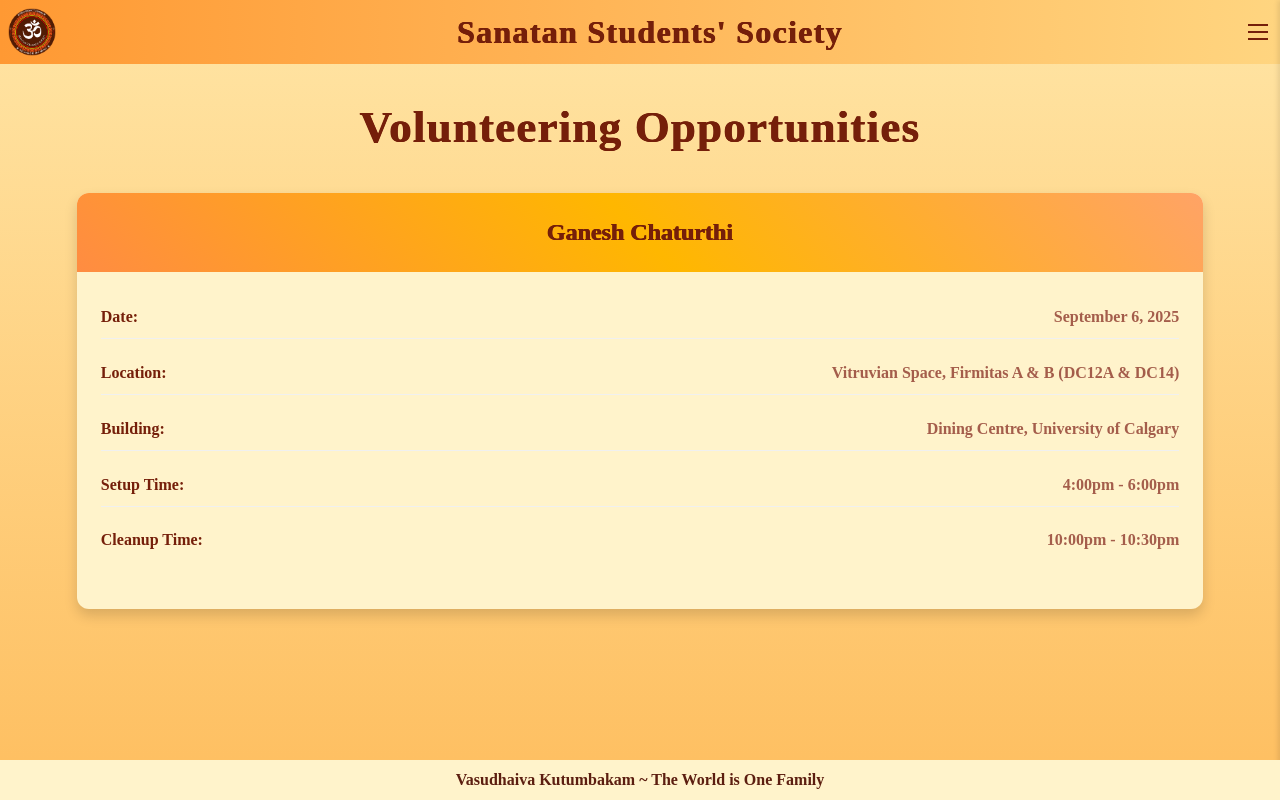
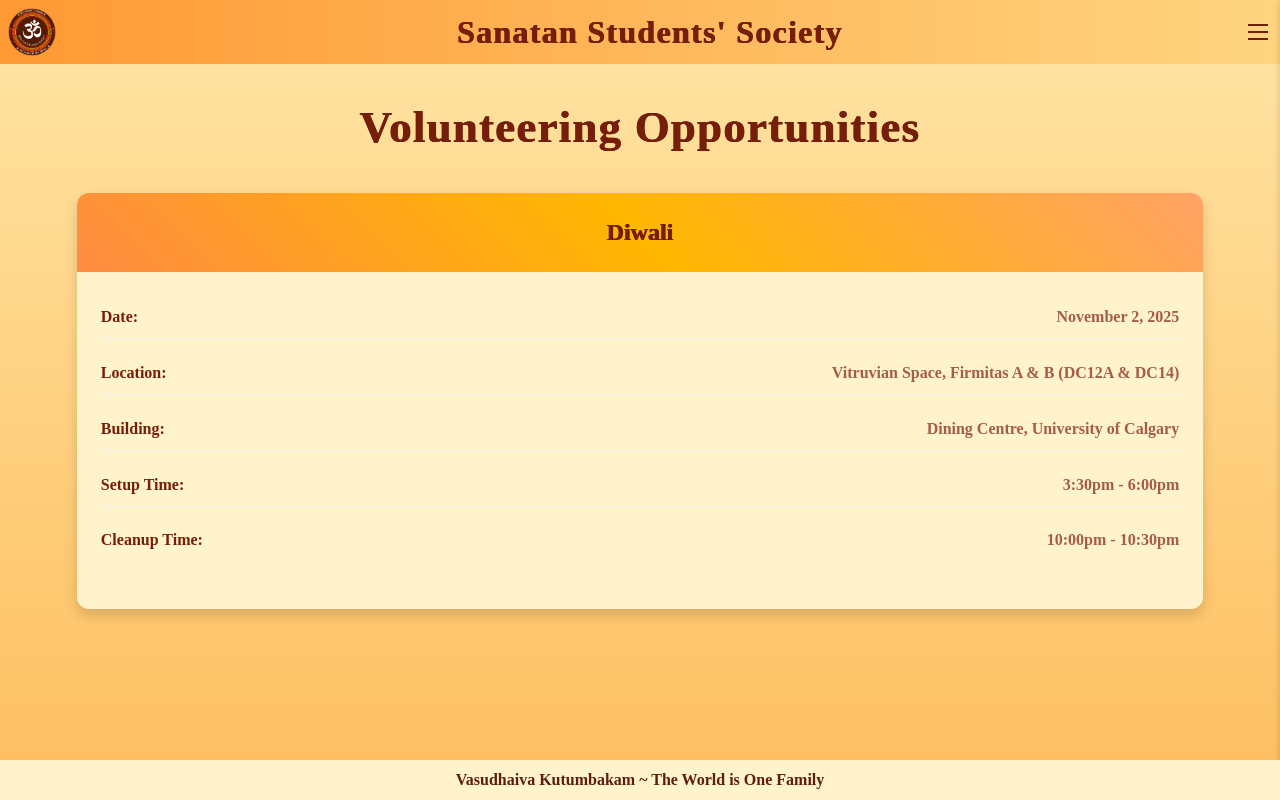
Before and after one commit to shivanshiv/Sanatan-Students-Society-Website, a React (Create React App) app: page /volunteering in a window 1280 px wide. Built offline with nearby package versions, Linux system fonts and the light colour scheme.

Commit message:
Updated diwali info

```diff
--- a/src/data/events.js
+++ b/src/data/events.js
@@ -2,6 +2,7 @@ import ganeshChaturthi_SSS_ISC from '../data/ganesh_chaturthi_sss_isc.ics';
 import ganeshChaturthi_SSS from '../data/ganesh_chaturthi_sss.ics';
 import biweeklyKirtans from '../data/biweeklyKirtans.ics';
 import navratriDurgaPuja from '../data/navratri_durgaPooja.ics';
+import diwali_sss from '../data/diwali_sss.ics';
 
 const events = [
     {
@@ -42,6 +43,14 @@ const events = [
         description: "Navratri and Durga is a Hindu festival celebrating the victory of good over evil. We will celebrate it by doing Pooja, Kirtan, Aarti, Performances, Dance, Music and Prasadam.",
         registration: "Free entry, will post the registration link soon :)",
         icsFile: navratriDurgaPuja
+    },
+    {
+        eventName: "Diwali (SSS)",
+        date: "November 2, 2025",
+        time: "6:00pm to 10:30pm",
+        location: "Vitruvian Space, Dining Centre Firmitas A & B (DC12A & DC14), University of Calgary",
+        description: "Join us in celebrating Diwali, the festival of lights that symbolizes the triumph of good over evil and light over darkness, with an evening of pooja, kirtan, aarti, and vibrant performances that bring our community together in joy and devotion.",
+        icsFile: diwali_sss
     }
 
 ];
--- a/src/data/volunteerinfo.js
+++ b/src/data/volunteerinfo.js
@@ -1,10 +1,10 @@
 const volunteerinfo = [
     {
-        volunteerEvent: "Ganesh Chaturthi",
-        date: "September 6, 2025",
+        volunteerEvent: "Diwali",
+        date: "November 2, 2025",
         roomSpace: "Vitruvian Space, Firmitas A & B (DC12A & DC14)",
         building: "Dining Centre, University of Calgary",
-        setup: "4:00pm - 6:00pm",
+        setup: "3:30pm - 6:00pm",
         cleanup: "10:00pm - 10:30pm"
     }
 ];
```
Also changed, not shown: 1 other file (tests, documents, lock files or other folders).
